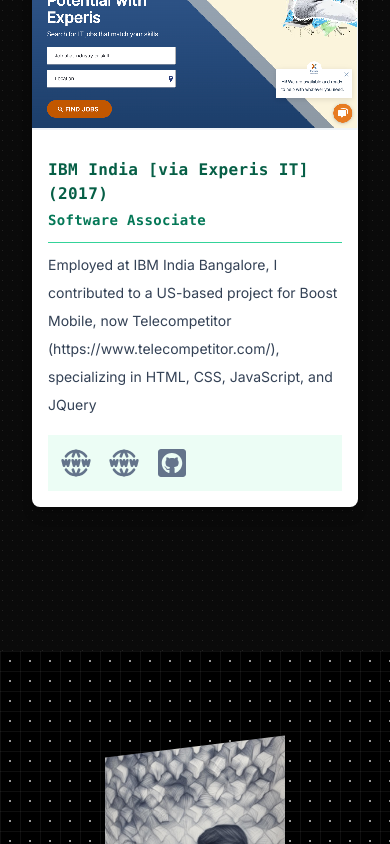
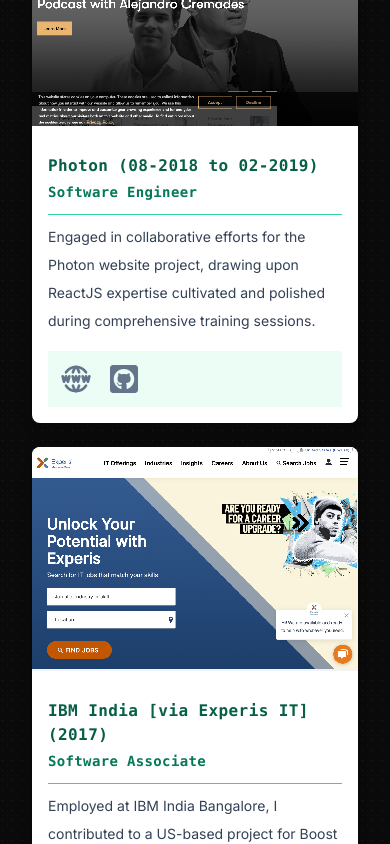
Before and after one commit to emmeiwhite/imran-portfolio-2024, a React (Vite) app: page / in a window 390 px wide. Shown: the part 7300-8144 px from the top of the page. Built offline with nearby package versions, Linux system fonts and the light colour scheme; a web font is replaced by a local one.

Commit message:
chore: projects section

```diff
--- a/src/components/Navbar.jsx
+++ b/src/components/Navbar.jsx
@@ -13,7 +13,7 @@
         backgroundSize: '10px 10px',
         imageRendering: 'pixelated'
       }}>
-      <div className="align-element py-4 flex flex-col sm:flex-row sm:gap-x-16 sm:items-center sm:py-8">
+      <div className="align-element py-4 flex flex-col sm:flex-row sm:gap-x-16 sm:items-center sm:py-8 sm:justify-between">
         {/* Logo Goes Here */}
         <Logo />
 
--- a/src/data.jsx
+++ b/src/data.jsx
@@ -126,16 +126,16 @@
     title: 'GiveIndia (02-2019 to 02-2020)',
     text: "Optimized GiveIndia's online platform with ReactJS, Redux, and NextJS, enriching user experiences. Led feature development to ensure scalability and performance."
   },
-  // {
-  //   id: nanoid(),
-  //   img: photon,
-  //   url: 'https://www.photon.com/',
-  //   url2: 'https://www.photon.com/',
-  //   github: 'https://github.com/emmeiwhite',
-  //   role: 'Software Engineer',
-  //   title: 'Photon (08-2018 to 02-2019)',
-  //   text: 'Engaged in collaborative efforts for the Photon website project, drawing upon ReactJS expertise cultivated and polished during comprehensive training sessions.'
-  // },
+  {
+    id: nanoid(),
+    img: photon,
+    url: 'https://www.photon.com/',
+    url2: 'https://www.photon.com/',
+    github: 'https://github.com/emmeiwhite',
+    role: 'Software Engineer',
+    title: 'Photon (08-2018 to 02-2019)',
+    text: 'Engaged in collaborative efforts for the Photon website project, drawing upon ReactJS expertise cultivated and polished during comprehensive training sessions.'
+  },
   {
     id: nanoid(),
     img: experis,
```
